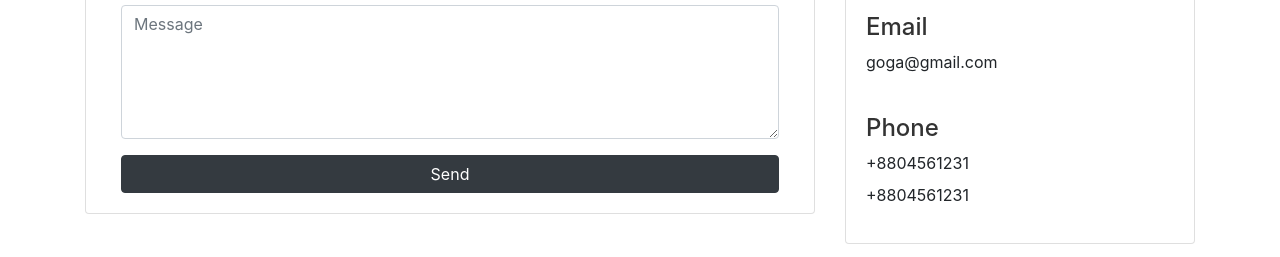
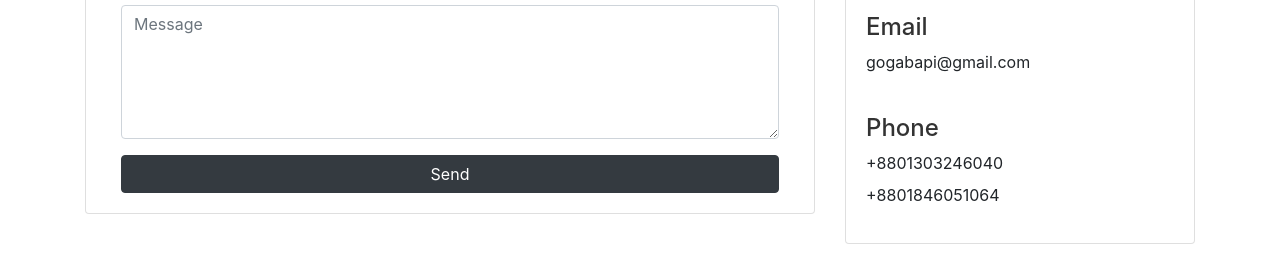
Before and after one commit to bappabappa/ProjectBS4gnoomSite, a plain HTML site: page contact.html in a window 1280 px wide. Shown: the part 502-759 px from the top of the page. Drawn offline with Linux system fonts and the light colour scheme.

Commit message:
Update contact.html

```diff
--- a/contact.html
+++ b/contact.html
@@ -131,10 +131,10 @@
                         <h4>Address</h4>
                         <p>Hallpara, Thakurgaon </p>
                         <h4>Email</h4>
-                        <p>goga@gmail.com</p> <br>
+                        <p>gogabapi@gmail.com</p> <br>
                         <h4>Phone</h4>
-                        <p class="mb-2">+8804561231 </p>
-                        <p>+8804561231 </p>
+                        <p class="mb-2">+8801303246040 </p>
+                        <p>+8801846051064 </p>
                      </div>
                  </div>
              </div>
```
